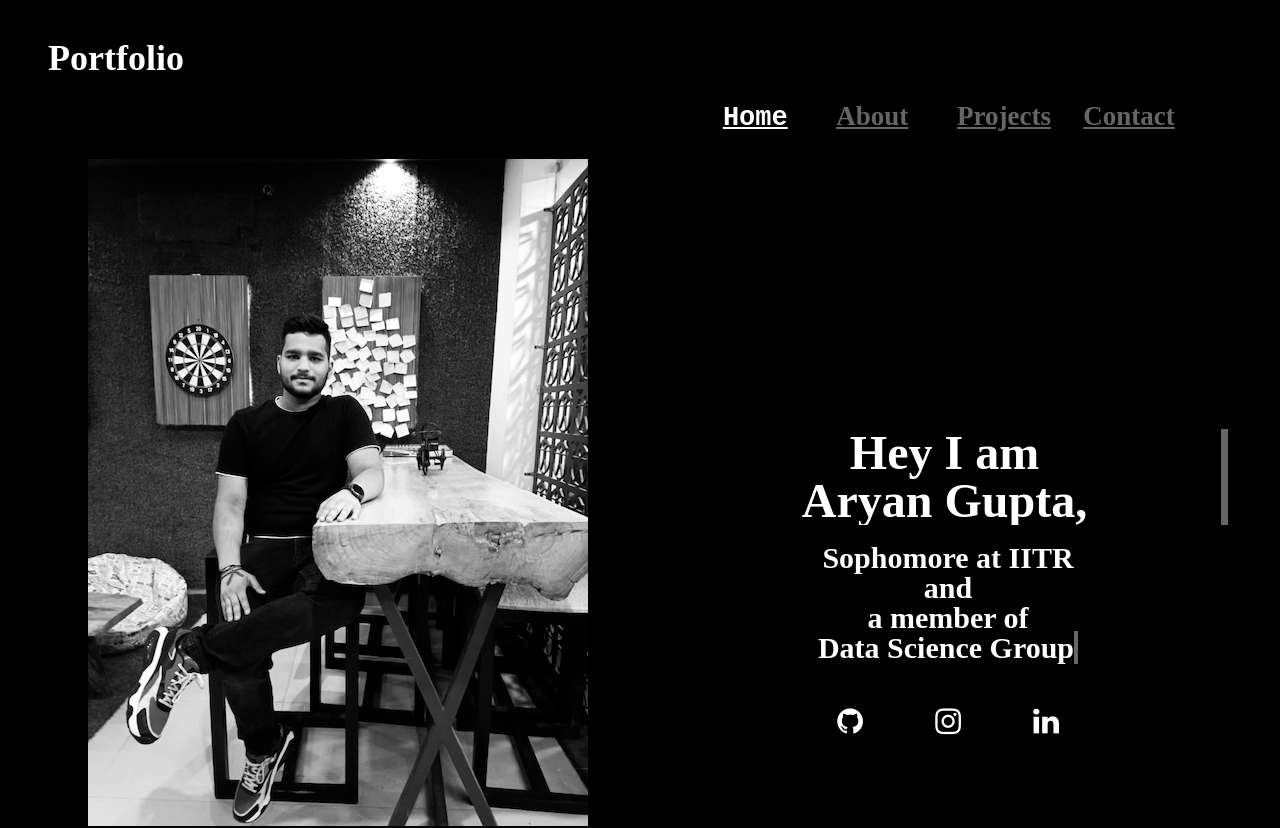
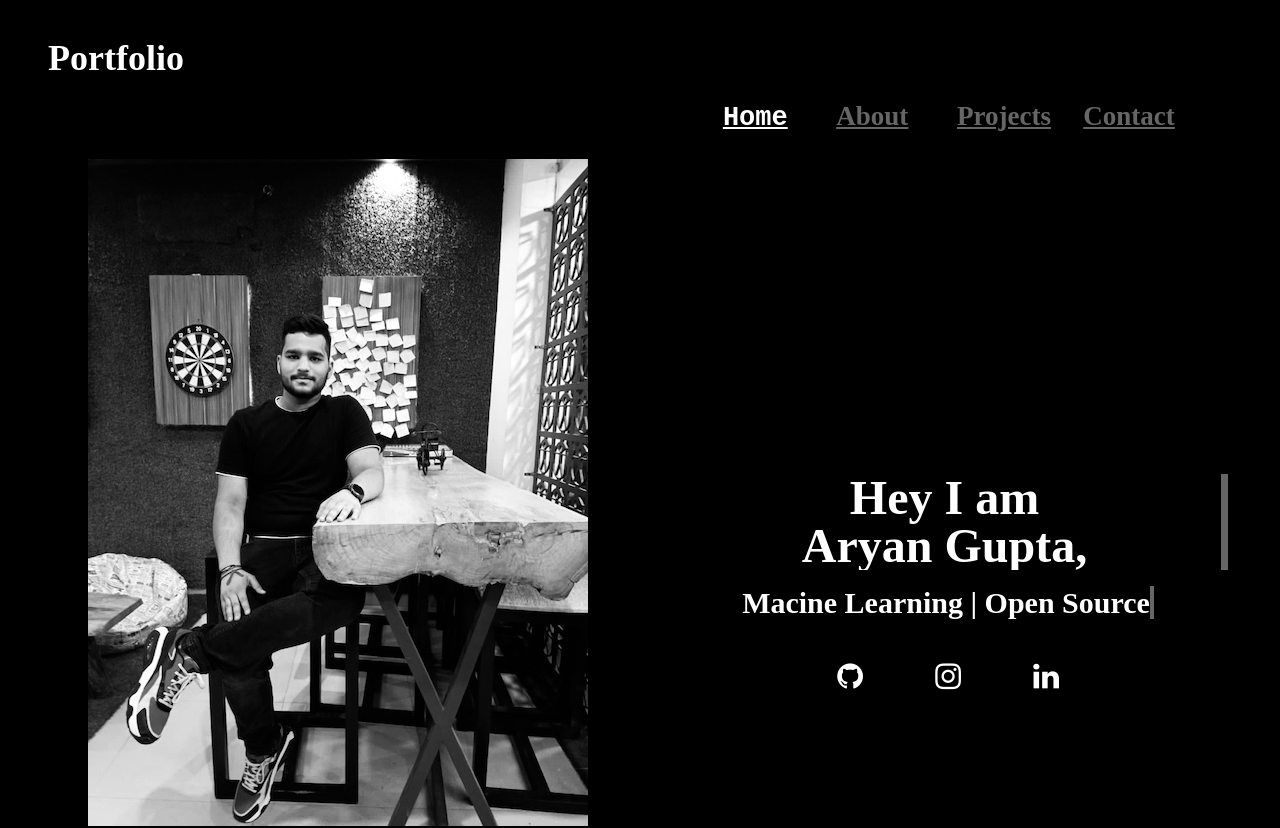
Before and after one commit to guptaaryan16/My-portfolio, a plain HTML site: page index.html in a window 1280 px wide. Shown: the top 828 px of the page. Drawn offline with Linux system fonts and the light colour scheme.

Commit message:
Made changes

```diff
--- a/index.html
+++ b/index.html
@@ -24,7 +24,7 @@
             </div>
             <div id = "cover-text" class="cover-text">
                 <div id="name-description">Hey I am<br>Aryan Gupta,</div><br>
-                <span id="sub-description">Sophomore at IITR <br>and<br> a member of <br>Data Science Group</span>
+                <span id="sub-description">Macine Learning | Open Source</span>
                 <!-- Add font awesome icons -->
                 <br>
                 <br>
```
